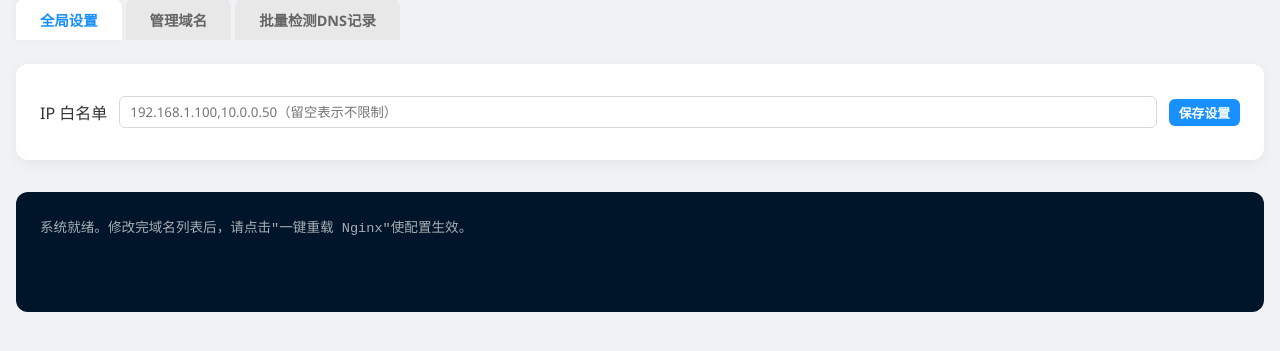
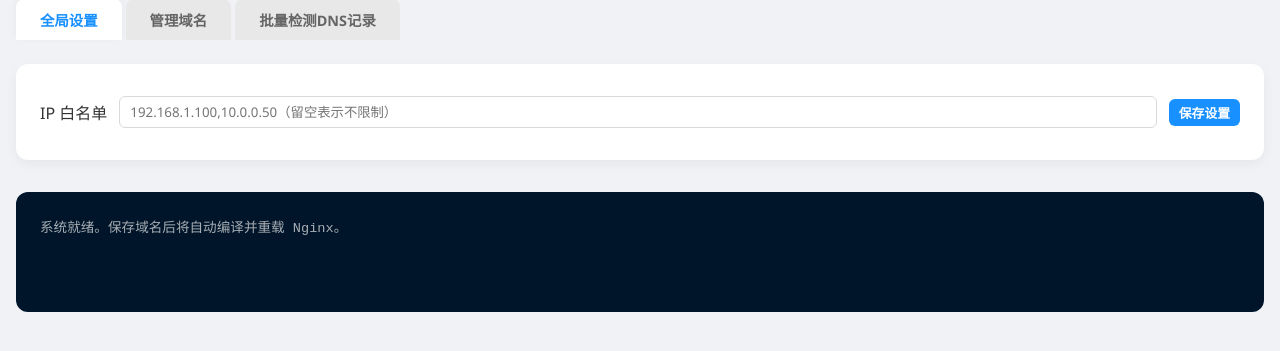
Before and after one commit to alex1528/regisguard, a Flask app: page / in a window 1280 px wide. Shown: the part 154-505 px from the top of the page. Run offline with Flask 3, Linux system fonts and the light colour scheme; the visitor is signed in with stand-in values (Sample User, id 1); parts of the project's set-up code (start-up, migrations or seed data) failed here and were passed over; some libraries are stand-ins or nearby versions.

Commit message:
去除"一键重载 Nginx"按钮，保存/删除域名后自动编译并重载 Nginx
- 点击"保存到列表"后自动触发 apply_config，无需手动点击重载按钮
- 删除域名后同样自动触发重载，确保配置始终同步
- 清理不再使用的 applyConfig() 函数和 btn-success 样式
- 同步更新 README.md 文档描述

```diff
--- a/static/css/admin.css
+++ b/static/css/admin.css
@@ -17,8 +17,6 @@ header h1 { font-size: 1.5rem; color: #1f1f1f; }
 .btn { padding: 10px 20px; border: none; border-radius: 6px; cursor: pointer; font-weight: bold; font-size: 0.9rem; transition: background 0.2s; text-decoration: none; display: inline-block; }
 .btn-primary { background: #1890ff; color: #fff; }
 .btn-primary:hover { background: #40a9ff; }
-.btn-success { background: #52c41a; color: #fff; }
-.btn-success:hover { background: #73d13d; }
 .btn-danger { background: #ff4d4f; color: #fff; }
 .btn-danger:hover { background: #ff7875; }
 .btn-info { background: #13c2c2; color: #fff; }
--- a/static/js/admin.js
+++ b/static/js/admin.js
@@ -111,7 +111,12 @@ form.addEventListener('submit', function(e) {
     api(url, { method, body: JSON.stringify(data) }).then(res => {
         log(res.status === 'success' ? `✅ ${res.message}` : `❌ ${res.message}`);
         if (res.status === 'success') {
-            location.reload();
+            // Auto-apply config after saving domain
+            log('⏳ 正在编译并重载 Nginx，请勿刷新网页...');
+            api('/api/apply', { method: 'POST' }).then(applyRes => {
+                log(applyRes.status === 'success' ? `✅ ${applyRes.message}` : `❌ ${applyRes.message}`);
+                location.reload();
+            });
         }
     });
 });
@@ -142,15 +147,13 @@ function deleteDomain(index) {
     if (!confirm('确定删除该域名吗？')) return;
     api(`/api/domains/${index}`, { method: 'DELETE' }).then(res => {
         log(res.status === 'success' ? `✅ ${res.message}` : `❌ ${res.message}`);
-        if (res.status === 'success') location.reload();
-    });
-}
-
-// --- Apply Config ---
-function applyConfig() {
-    log('⏳ 正在编译并重载 Nginx，请勿刷新网页...');
-    api('/api/apply', { method: 'POST' }).then(res => {
-        log(res.status === 'success' ? `✅ ${res.message}` : `❌ ${res.message}`);
+        if (res.status === 'success') {
+            log('⏳ 正在编译并重载 Nginx，请勿刷新网页...');
+            api('/api/apply', { method: 'POST' }).then(applyRes => {
+                log(applyRes.status === 'success' ? `✅ ${applyRes.message}` : `❌ ${applyRes.message}`);
+                location.reload();
+            });
+        }
     });
 }
 
--- a/templates/index.html
+++ b/templates/index.html
@@ -53,7 +53,6 @@
                         </div>
                         <button type="submit" class="btn btn-primary btn-full">保存到列表</button>
                         <button type="button" class="btn btn-secondary btn-full btn-hidden" id="cancel-edit">取消编辑</button>
-                        <button type="button" class="btn btn-success btn-full" onclick="applyConfig()">一键重载 Nginx</button>
                     </form>
                 </div>
 
@@ -127,7 +126,7 @@
         </div>
 
         <!-- Console Log -->
-        <div class="console-log" id="console">系统就绪。修改完域名列表后，请点击"一键重载 Nginx"使配置生效。</div>
+        <div class="console-log" id="console">系统就绪。保存域名后将自动编译并重载 Nginx。</div>
     </div>
 
     <script src="/static/js/admin.js"></script>
```
Also changed, not shown: README.md.
